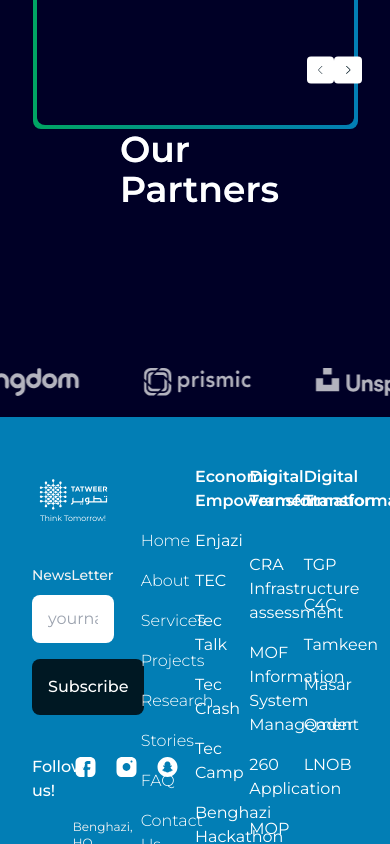
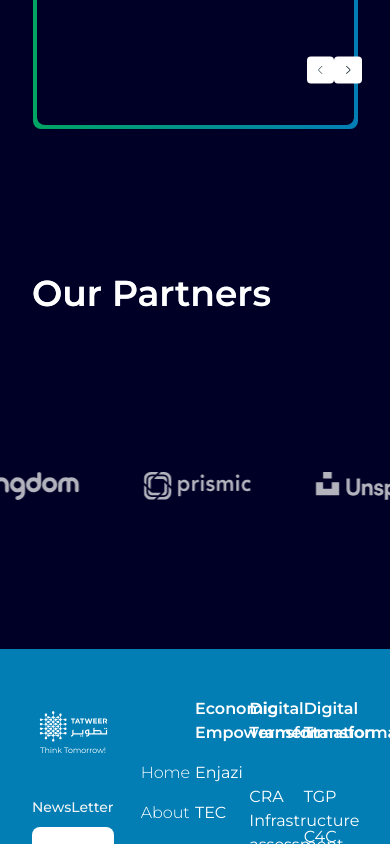
Before and after one commit to Abdullah-Jehani/Tatweer-Website, a Vue app: page / in a window 390 px wide. Shown: the part 6740-7584 px from the top of the page. Built offline with nearby package versions, Linux system fonts and the light colour scheme.

Commit message:
updated the responsive sections for the home page

```diff
--- a/src/components/Home/PartnersSectionComponent.vue
+++ b/src/components/Home/PartnersSectionComponent.vue
@@ -1,7 +1,7 @@
 <template>
   <section class="ticker-container">
     <h2
-      class="text-4xl font-semibold mb-36 text-white bg-gradient-to-r from-white to-[#043076] bg-clip-text px-[120px]"
+      class="text-4xl font-semibold md:mb-36 my-36 text-white bg-gradient-to-r from-white to-[#043076] bg-clip-text md:px-[120px] px-8"
     >
       Our Partners
     </h2>
--- a/src/helper/StoryComponent.vue
+++ b/src/helper/StoryComponent.vue
@@ -15,13 +15,13 @@
       class="absolute top-[25%] inset-0 bg-opacity-70 opacity-0 group-hover:opacity-100 transition-opacity duration-[400ms] ease-[cubic-bezier(0.25, 1, 0.5, 1)] text-white px-6"
     >
       <p
-        class="font-light transform translate-x-full text-sm md:text-base leading-loose group-hover:translate-x-0 transition-transform duration-300 ease-in-out"
+        class="font-light transform translate-x-full text-sm md:text-base md:leading-loose leading-snug group-hover:translate-x-0 transition-transform duration-300 ease-in-out"
       >
         {{ description }}
       </p>
       <a
         :href="link"
-        class="absolute bottom-16 left-6 text-lg font-semibold text-white flex items-center transform translate-y-8 group-hover:translate-y-0 transition-transform duration-300 ease-in-out"
+        class="absolute bottom-14 left-6 text-lg font-semibold text-white flex items-center transform translate-y-8 group-hover:translate-y-0 transition-transform duration-300 ease-in-out"
       >
         Explore
         <svg
--- a/src/views/Home/HomeView.vue
+++ b/src/views/Home/HomeView.vue
@@ -31,11 +31,11 @@
     />
   </div>
 
-  <div class="w-full grid grid-cols-12 mt-0 md:mt-72">
+  <div class="w-full grid grid-cols-12 md:mt-72">
     <PartnersSectionComponent class="col-start-1 col-span-full" />
   </div>
 
-  <div class="w-full px-8 md:px-[120px] mt-0 md:mt-72 bg-secondary">
+  <div class="w-full px-8 md:px-[120px] mt-32 md:mt-72 bg-secondary">
     <FooterComponent />
   </div>
 </template>
```
